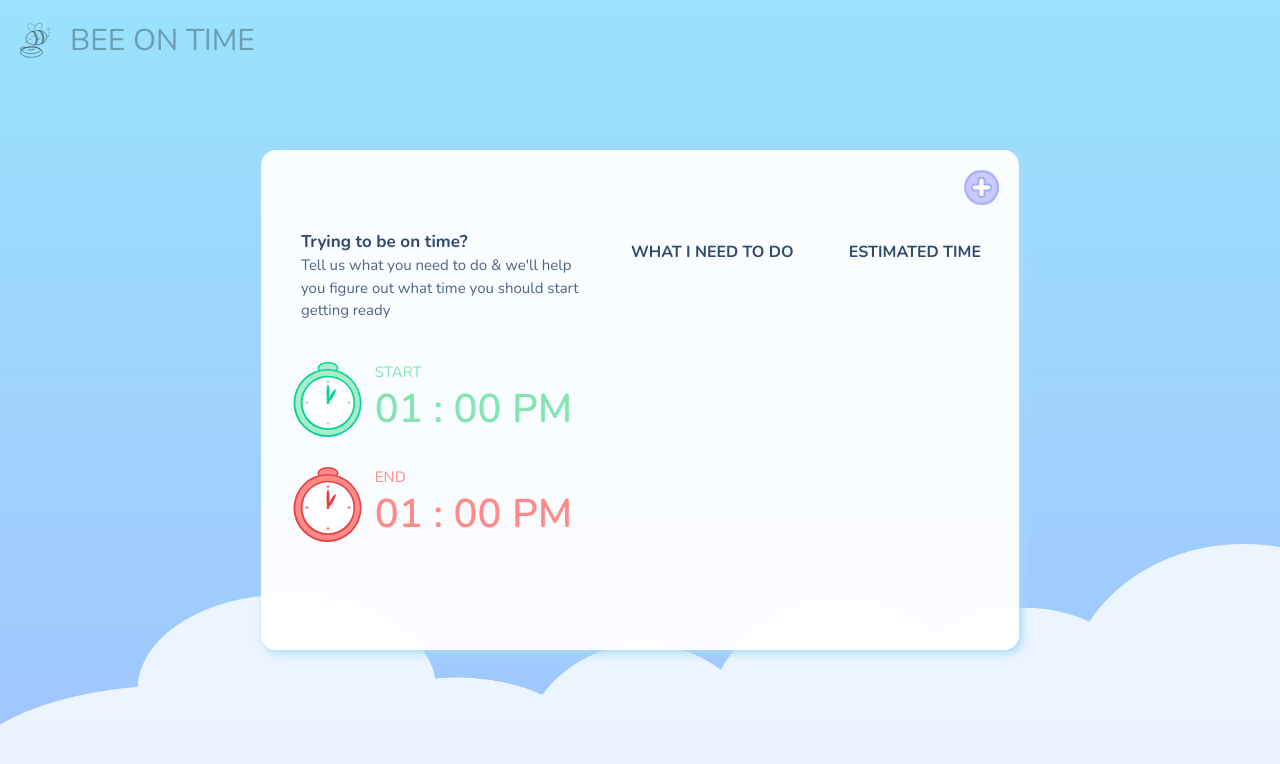
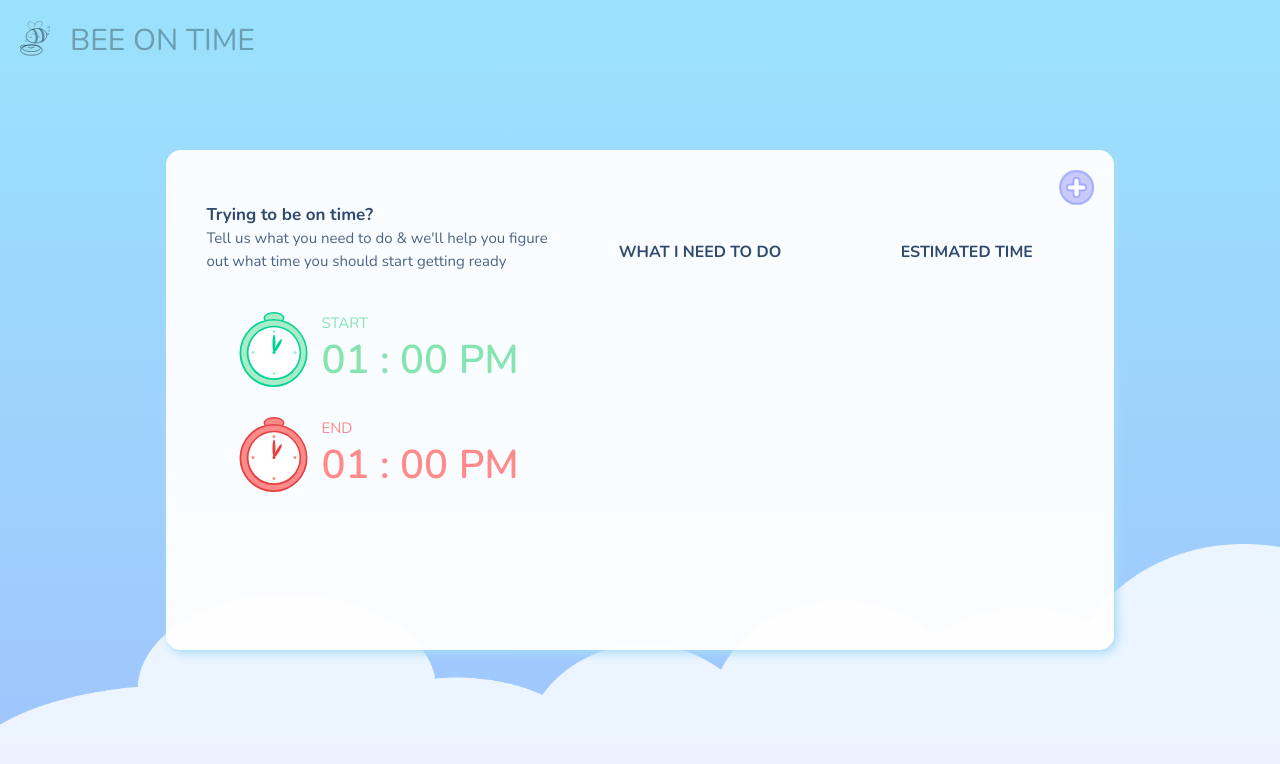
Before and after one commit to vhluu/bee-on-time, a React (Create React App) app: page / in a window 1280 px wide. Both pictures are taken after a click on the link "Get Started". Shown: the top 764 px of the page. Built offline with nearby package versions, Linux system fonts and the light colour scheme.

Commit message:
css fix for larger screen

```diff
--- a/src/App.css
+++ b/src/App.css
@@ -94,11 +94,11 @@ header {
   align-items: center;
 }
 
-.logo-text {
+.logo-text a {
   font-size: 30px;
   font-family: 'Nunito', sans-serif;
   margin-left: 20px;
-  color: rgba(0,0,0,0.3);
+  color: rgba(0,0,0,0.3) !important;
 }
 
 main {
@@ -545,3 +545,18 @@ input[type="number"] {
     width: 35px;
   }
 }
+
+@media only screen and (min-width: 1024px) {
+  .time-wrapper {
+    width: 33vw;
+    max-width: 450px;
+    height: 53vh;
+  }
+  .list {
+    width: 41vw;
+    max-width: 600px;
+  }
+  .margin-desc {
+    margin-top: 90px;
+  }
+}
--- a/src/Header.js
+++ b/src/Header.js
@@ -5,6 +5,7 @@ class Header extends Component {
   render() {
     return (<header>
       <div className="logo">
+        <a href="/">
           <svg width="30" viewBox="0 0 166.875 193.684" fill="rgba(0,0,0,0.4)" xmlns="http://www.w3.org/2000/svg">
             <g transform="translate(-6.74 -27.418)">
               <ellipse transform="matrix(.98904 -.14762 .16575 .98617 0 0)" cx="78.828" cy="122.93" rx="58.203" ry="40.006" fill="none"
@@ -31,7 +32,8 @@ class Header extends Component {
               <path d="M158.22 53.413c.278 0-1.08-.312.134-1.335.838-.411 1.93-.245 2.835.211 1.628.521 3.365 1.337 5.412 2.49.591.33 1.206.686 1.823 1.068a28.056 28.056 0 0 1 3.208 2.28 4.227 4.227 0 0 1 1.987 2.74c-.084 1.197-.61 1.766-.997 1.955-1.707 1.367-2.909 2.084-3.177 1.816-.268-.268.45-1.47 1.816-3.177.18-.385.429-.554.206-.271.065-.211-.605-.376-1.353-1.088-.956-.672-1.94-1.297-3.083-2.003-.594-.367-1.181-.726-1.752-1.082-1.903-1.178-3.552-2.229-4.858-3.013-1.057-.432-1.362-.966-1.688-.926-.012-.525-.323.335-.513.335zM155.87 106.58c-.216-.36 1.364-1.742 3.974-3.637 1.047-.76 2.72-1.913 3.968-2.908.55-.442 1.099-.895 1.542-1.38.25-.33.475-.542.516-.66.008-.023.009-.043 0-.059.036.149-.007.142-.008.102-.117-.17-.435-.314-.816-.508-1.008-.46-2.198-.706-3.27-.907-1.596-.301-3.394-.32-4.502-.354-.481-.01-.916-.051-1.26-.099-.292.004-.397-.106-.4-.11.1-.791.172-.808.09-.583.236.246.4.38.35.521-.036.102-.257.2-.654.141-.19.156-.404.013-.158-.855.3-.168.558-.205.703-.232.338-.091.734-.183 1.168-.293 1.175-.286 2.96-.586 4.952-.44 1.18.08 2.575.279 3.977.825a4.71 4.71 0 0 1 1.731 1.085c.534.527.814 1.321.686 2.253a4.797 4.797 0 0 1-.146.44c-.28.726-.684 1.227-1.047 1.543a13.53 13.53 0 0 1-1.92 1.611c-1.538 1.097-3.157 1.982-4.414 2.632-2.877 1.49-4.846 2.232-5.063 1.872z" />
             </g>
           </svg>
-        <div className="logo-text">BEE ON TIME</div>
+        </a>
+        <div className="logo-text"><a href="/">BEE ON TIME</a></div>
       </div>
     </header>);
   }
```
Lines whose indentation alone changed are shown as unchanged.
